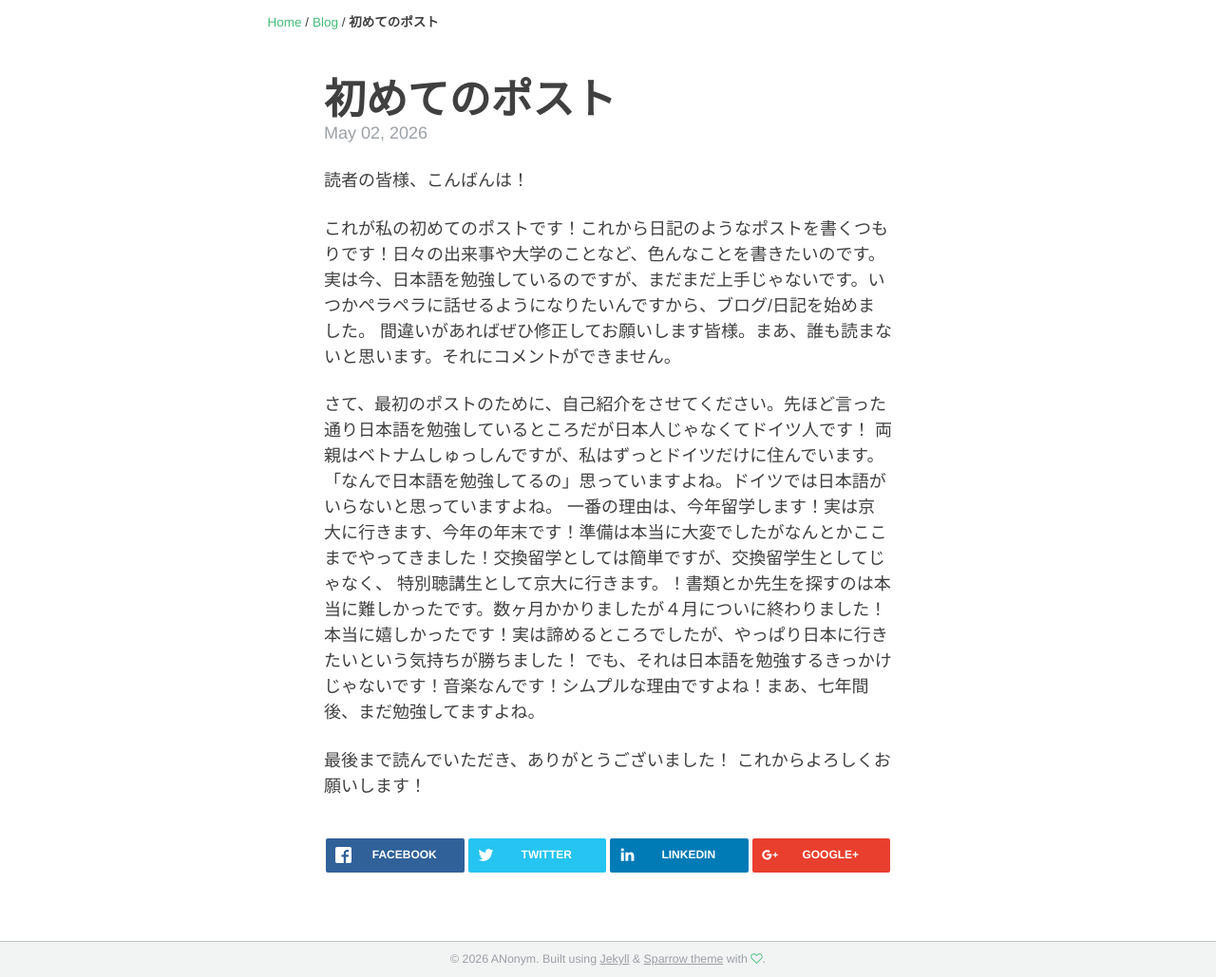
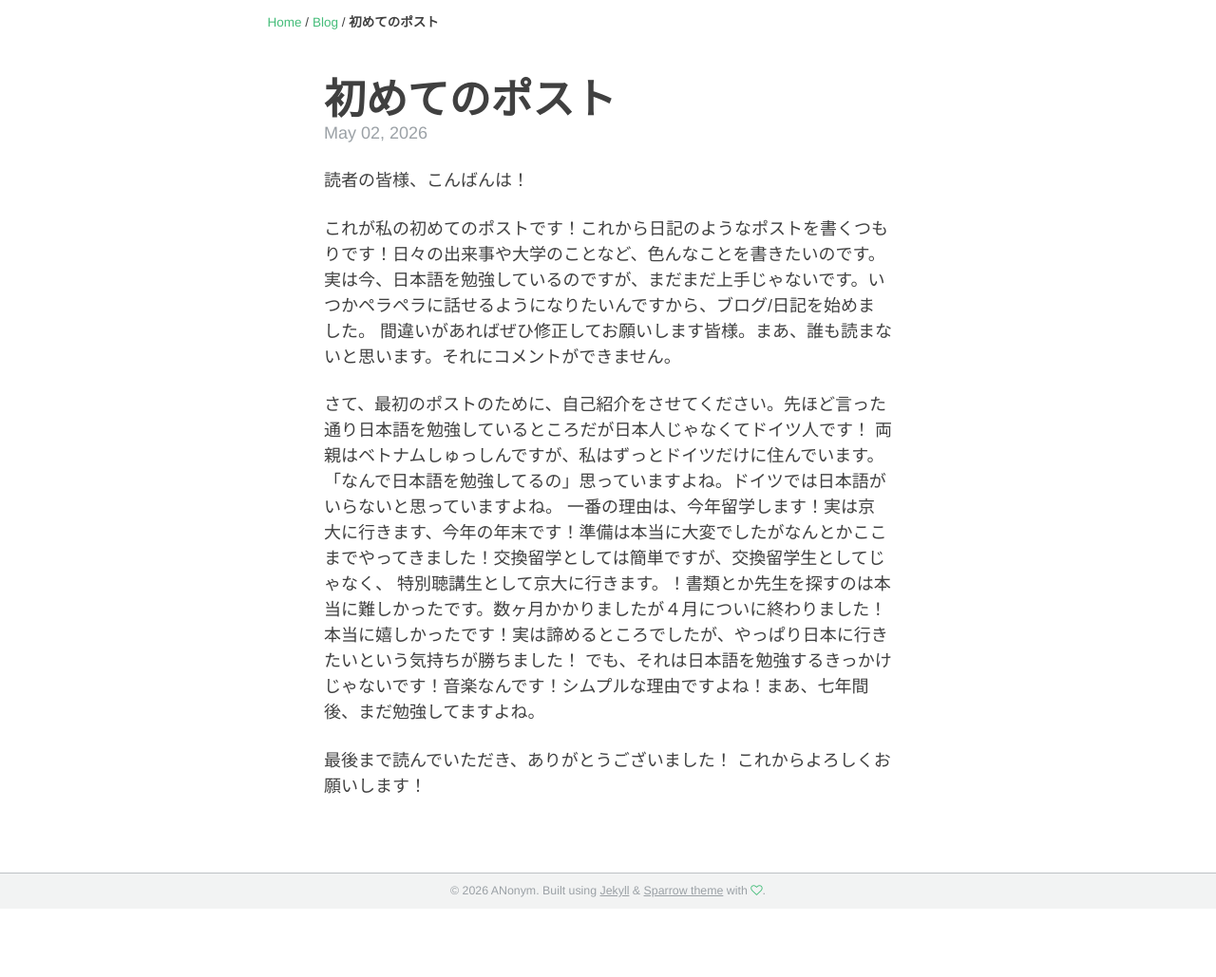
Before and after one commit to antonthat/antonthat.github.io, a Jekyll site: the page built from _posts/2026-05-02-初めてのポスト.md, in a window 1280 px wide. Shown: the whole page at 95% size. Built offline with Jekyll 4.4.1, drawn with Linux system fonts in a browser that asks for light colours; comment, search, counter and statistics services are not loaded; after the commit the page ends 957 px from its top, so only the background shows below that.

Commit message:
Remove social media buttons

```diff
--- a/_includes/social-share.html
+++ /dev/null
@@ -1,42 +0,0 @@
-<section class="page__share">
-<ul class="rrssb-buttons clearfix">
-    <li class="rrssb-facebook">
-      <!--  Replace with your URL. For best results, make sure you page has the proper FB Open Graph tags in header:
-            https://developers.facebook.com/docs/opengraph/howtos/maximizing-distribution-media-content/ -->
-      <a href="https://www.facebook.com/sharer/sharer.php?u={{ page.url | absolute_url }}" class="popup">
-        <span class="rrssb-icon">
-          <svg xmlns="http://www.w3.org/2000/svg" viewBox="0 0 29 29"><path d="M26.4 0H2.6C1.714 0 0 1.715 0 2.6v23.8c0 .884 1.715 2.6 2.6 2.6h12.393V17.988h-3.996v-3.98h3.997v-3.062c0-3.746 2.835-5.97 6.177-5.97 1.6 0 2.444.173 2.845.226v3.792H21.18c-1.817 0-2.156.9-2.156 2.168v2.847h5.045l-.66 3.978h-4.386V29H26.4c.884 0 2.6-1.716 2.6-2.6V2.6c0-.885-1.716-2.6-2.6-2.6z"/></svg>
-        </span>
-        <span class="rrssb-text">facebook</span>
-      </a>
-    </li>
-
-    <li class="rrssb-twitter">
-      <!-- Replace href with your Meta and URL information  -->
-      <a href="https://twitter.com/intent/tweet?{% if site.twitter.username %}via={{ site.twitter.username }}&{% endif %}text={{ page.title }} {{ page.url | absolute_url }}"
-      class="popup">
-        <span class="rrssb-icon"><svg xmlns="http://www.w3.org/2000/svg" viewBox="0 0 28 28"><path d="M24.253 8.756C24.69 17.08 18.297 24.182 9.97 24.62a15.093 15.093 0 0 1-8.86-2.32c2.702.18 5.375-.648 7.507-2.32a5.417 5.417 0 0 1-4.49-3.64c.802.13 1.62.077 2.4-.154a5.416 5.416 0 0 1-4.412-5.11 5.43 5.43 0 0 0 2.168.387A5.416 5.416 0 0 1 2.89 4.498a15.09 15.09 0 0 0 10.913 5.573 5.185 5.185 0 0 1 3.434-6.48 5.18 5.18 0 0 1 5.546 1.682 9.076 9.076 0 0 0 3.33-1.317 5.038 5.038 0 0 1-2.4 2.942 9.068 9.068 0 0 0 3.02-.85 5.05 5.05 0 0 1-2.48 2.71z"/></svg></span>
-        <span class="rrssb-text">twitter</span>
-      </a>
-    </li>
-
-    <li class="rrssb-linkedin">
-      <!-- Replace href with your meta and URL information -->
-      <a href="https://www.linkedin.com/shareArticle?mini=true&url={{ page.url | absolute_url }}" class="popup">
-        <span class="rrssb-icon">
-          <svg xmlns="http://www.w3.org/2000/svg" viewBox="0 0 28 28"><path d="M25.424 15.887v8.447h-4.896v-7.882c0-1.98-.71-3.33-2.48-3.33-1.354 0-2.158.91-2.514 1.802-.13.315-.162.753-.162 1.194v8.216h-4.9s.067-13.35 0-14.73h4.9v2.087c-.01.017-.023.033-.033.05h.032v-.05c.65-1.002 1.812-2.435 4.414-2.435 3.222 0 5.638 2.106 5.638 6.632zM5.348 2.5c-1.676 0-2.772 1.093-2.772 2.54 0 1.42 1.066 2.538 2.717 2.546h.032c1.71 0 2.77-1.132 2.77-2.546C8.056 3.593 7.02 2.5 5.344 2.5h.005zm-2.48 21.834h4.896V9.604H2.867v14.73z"/></svg>
-        </span>
-        <span class="rrssb-text">linkedin</span>
-      </a>
-    </li>
-
-    <li class="rrssb-googleplus">
-      <!-- Replace href with your meta and URL information.  -->
-      <a href="https://plus.google.com/share?url={{ page.url | absolute_url }}" class="popup">
-        <span class="rrssb-icon">
-          <svg xmlns="http://www.w3.org/2000/svg" width="24" height="24" viewBox="0 0 24 24"><path d="M21 8.29h-1.95v2.6h-2.6v1.82h2.6v2.6H21v-2.6h2.6v-1.885H21V8.29zM7.614 10.306v2.925h3.9c-.26 1.69-1.755 2.925-3.9 2.925-2.34 0-4.29-2.016-4.29-4.354s1.885-4.353 4.29-4.353c1.104 0 2.014.326 2.794 1.105l2.08-2.08c-1.3-1.17-2.924-1.883-4.874-1.883C3.65 4.586.4 7.835.4 11.8s3.25 7.212 7.214 7.212c4.224 0 6.953-2.988 6.953-7.082 0-.52-.065-1.104-.13-1.624H7.614z"/></svg>            </span>
-        <span class="rrssb-text">google+</span>
-      </a>
-    </li>
-</ul>
-</section>
--- a/_layouts/post.html
+++ b/_layouts/post.html
@@ -23,7 +23,6 @@ layout: default
       <section class="post__content" itemprop="text">
         {{ content }}
 
-        {% if page.share %}{% include social-share.html %}{% endif %}
 
       </section>
 
```
